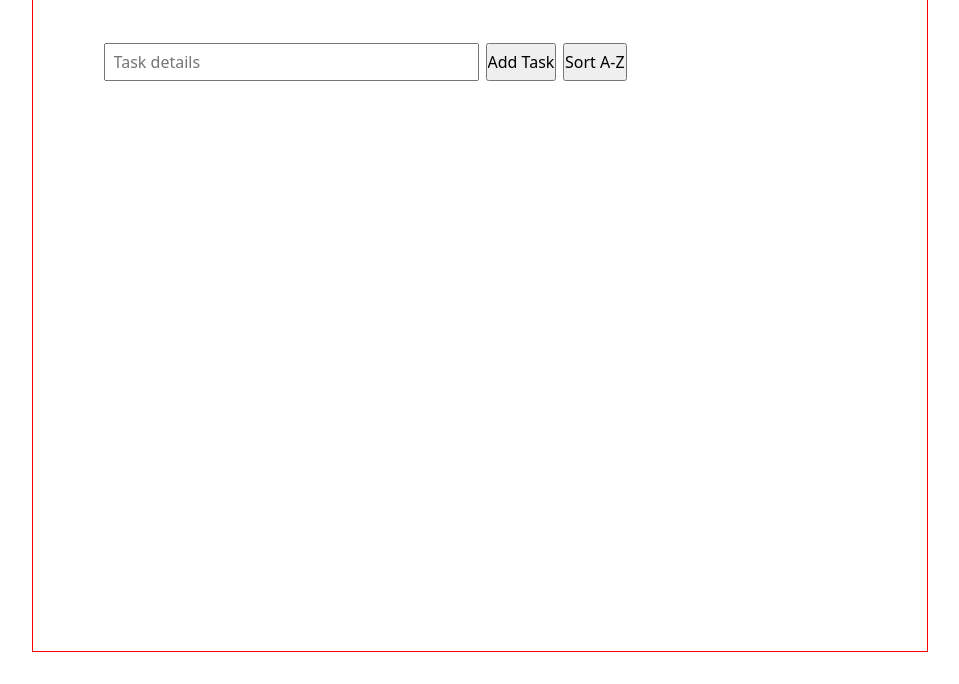
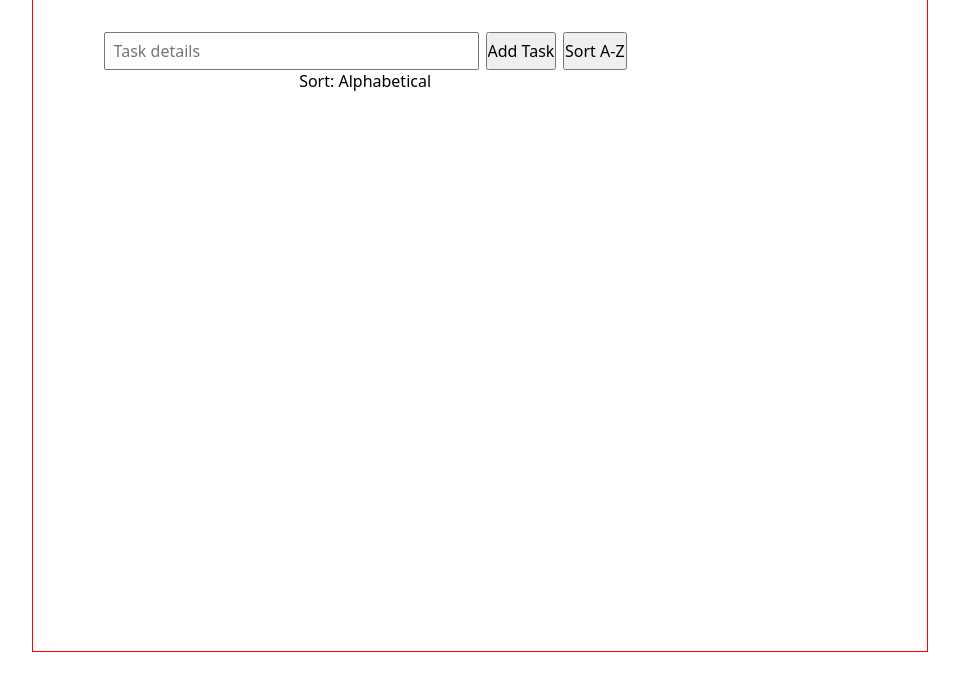
Before and after one commit to manjeetsharma0796/todo, a website: page index.html in a window 1280 px wide. Shown: the part 159-843 px from the top of the page, without its empty margins (160-1119 px from the left). Drawn offline with Linux system fonts and the light colour scheme.

Commit message:
Add paragraph element, which shows sort status

```diff
--- a/index.html
+++ b/index.html
@@ -16,6 +16,7 @@
 			<input type="text" id="task-details" placeholder="Task details" class="input">
 			<input type="button" value="Add Task" id="add-task" class="input">
 			<input type="button" value="Sort A-Z" id="sort-button" class="input">
+			<p>Sort: Alphabetical</p>
 		</section>
 
 		<section id="todo-list" class="task-list flex">
```
